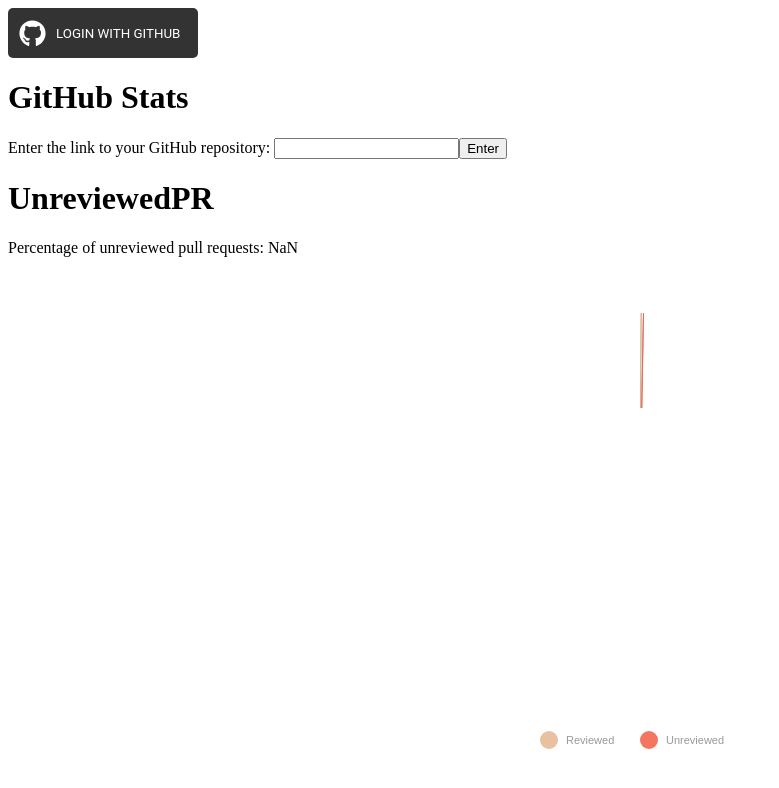
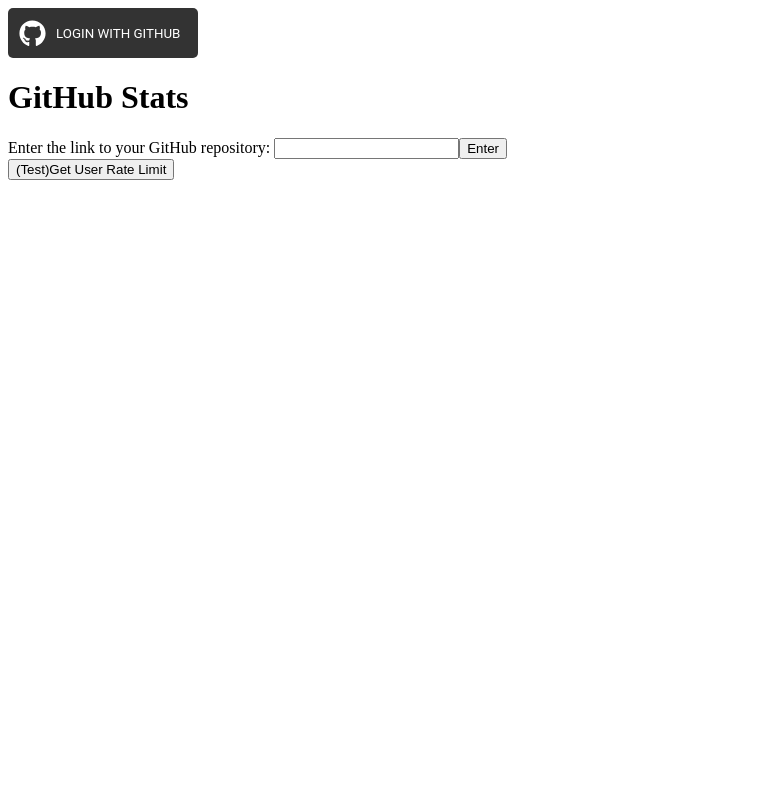
Before and after one commit to segfal/gitstats, a React (Vite) app in the folder frontend/: page / in a window 1280 px wide. Shown: the top 788 px of the page, without its empty margins (0-779 px from the left). Built offline with nearby package versions, Linux system fonts and the light colour scheme; no server answers.

Commit message:
Access token passed to metric api calls

```diff
--- a/frontend/src/App.jsx
+++ b/frontend/src/App.jsx
@@ -10,10 +10,9 @@
 
 import UnreviewedPR from "./components/UnreviewedPR";
 
-const CLIENT_ID = "Iv1.997eaea3b91426c1";
+const CLIENT_ID = "9dfb3cba168ba38c3d35";
 
 function App() {
-  console.log(CLIENT_ID);
   const [rerender, setRerender] = useState(false);
   const [userData, setUserData] = useState({});
   const [count, setCount] = useState(0);
@@ -37,7 +36,7 @@
 
   const loginWithGithub = () => {
     window.location.assign(
-      `https://github.com/login/oauth/authorize?client_id=${CLIENT_ID}`
+      `https://github.com/login/oauth/authorize?scope=user&client_id=${CLIENT_ID}`
     );
   };
 
@@ -77,12 +76,25 @@
         `http://localhost:4000/api/login/getUserData`,
         {
           headers: {
-            Authorization: "Bearer" + localStorage.getItem("accessToken"),
+            Authorization: "Bearer " + localStorage.getItem("accessToken"),
           },
         }
       );
       console.log(response.data);
       setUserData(response.data);
+    } catch (error) {
+      console.log(error);
+    }
+  };
+
+  const getUserRateLimit = async () => {
+    try {
+      const response = await axios.get(`https://api.github.com/rate_limit`, {
+        headers: {
+          Authorization: "Bearer " + localStorage.getItem("accessToken"),
+        },
+      });
+      console.log(response.data);
     } catch (error) {
       console.log(error);
     }
@@ -125,18 +137,33 @@
         </form>
       </div>
 
-      <TimeToMerge submit={submit} userName={userName} repoName={repoName} />
       {submit && <GeneralInfo ghUrl={ghUrl} />}
-      {submit && <DeploymentFreq  ghUrl={ghUrl} />}
 
-      <UnreviewedPR
-        userName={userName}
-        repoName={repoName}
-        access_token={localStorage.getItem("accessToken")}
+      {localStorage.getItem("accessToken") && (
+        <TimeToMerge
+          submit={submit}
+          userName={userName}
+          repoName={repoName}
+          access_token={localStorage.getItem("accessToken")}
+        />
+      )}
 
-      ></UnreviewedPR>
+      {localStorage.getItem("accessToken") && submit && (
+        <DeploymentFreq
+          ghUrl={ghUrl}
+          access_token={localStorage.getItem("accessToken")}
+        />
+      )}
 
+      {localStorage.getItem("accessToken") && submit && (
+        <UnreviewedPR
+          userName={userName}
+          repoName={repoName}
+          access_token={localStorage.getItem("accessToken")}
+        ></UnreviewedPR>
+      )}
 
+      <button onClick={getUserRateLimit}>(Test)Get User Rate Limit</button>
     </div>
   );
 }
--- a/frontend/src/components/DeploymentFreq.jsx
+++ b/frontend/src/components/DeploymentFreq.jsx
@@ -17,7 +17,7 @@
 // If your team is deploying less frequently (such as once every few weeks), it may
 // be a sign to reduce your deployment size so it’s easier to review, test, and deploy.
 
-function DeploymentFreq({ ghUrl }) {
+function DeploymentFreq({ ghUrl, access_token }) {
   const deploymentUrl = ghUrl + `/deployments?per_page=100`;
   const [deployData, setDeployData] = useState([]);
   const [typeOfTime, setTypeOfTime] = useState("months");
@@ -38,7 +38,12 @@
           page++;
           console.log("PAGE >>> "+ page)
           const response2 = await axios.get(
-            `${ghUrl}/deployments?per_page=100&page=${page}`
+            `${ghUrl}/deployments?per_page=100&page=${page}`,
+            {
+              headers: {
+                Authorization: "Bearer " + access_token,
+              },
+            }
           );
           newArr.push(...response2.data);
 
--- a/frontend/src/components/TimeToMerge.jsx
+++ b/frontend/src/components/TimeToMerge.jsx
@@ -14,14 +14,21 @@
     ResponsiveContainer
   } from 'recharts';
 
-const TimeToMerge = ({submit,userName, repoName}) => {
+const TimeToMerge = ({submit,userName, repoName, access_token}) => {
     ///pull request took x hours to merge
     const [timeToMerge, setTimeToMerge] = useState(0)
     const [username, setUsername] = useState('');
     const [mergeArray, setMergeArray] = useState([]);
 
     const PullSearch = async (repoName, userName) => {
-        const response = await axios.get(`https://api.github.com/search/issues?q=repo:${userName}/${repoName}/+is:pr+is:merged`);
+        const response = await axios.get(
+          `https://api.github.com/search/issues?q=repo:${userName}/${repoName}/+is:pr+is:merged`,
+          {
+            headers: {
+              Authorization: "Bearer " + access_token,
+            },
+          }
+        );
         //console.log("response: ", response);
         // const response = await axios.get(url)
         const prs = response.data.items
--- a/frontend/src/components/UnreviewedPR.jsx
+++ b/frontend/src/components/UnreviewedPR.jsx
@@ -27,7 +27,7 @@
         `https://api.github.com/search/issues?q=repo:${userName}/${repoName}/+is:pr+is:merged`,
         {
           headers: {
-            Authorization: "Bearer" + access_token,
+            Authorization: "Bearer " + access_token,
           },
         }
       );
@@ -43,7 +43,7 @@
         `https://api.github.com/search/issues?q=repo:${userName}/${repoName}/+is:pr+is:merged+comments:0`,
         {
           headers: {
-            Authorization: "Bearer" + access_token,
+            Authorization: "Bearer " + access_token,
           },
         }
       );
@@ -82,9 +82,6 @@
   return (
     <>
       <h1>UnreviewedPR</h1>
-      <p>
-        Percentage of unreviewed pull requests: {getUnreviewedPRPercentage()}
-      </p>
       <div style={{ height: 500 }}>
         <ResponsivePie
           data={pieData}
```
Also changed, not shown: 1 other file (tests, documents, lock files or other folders).
